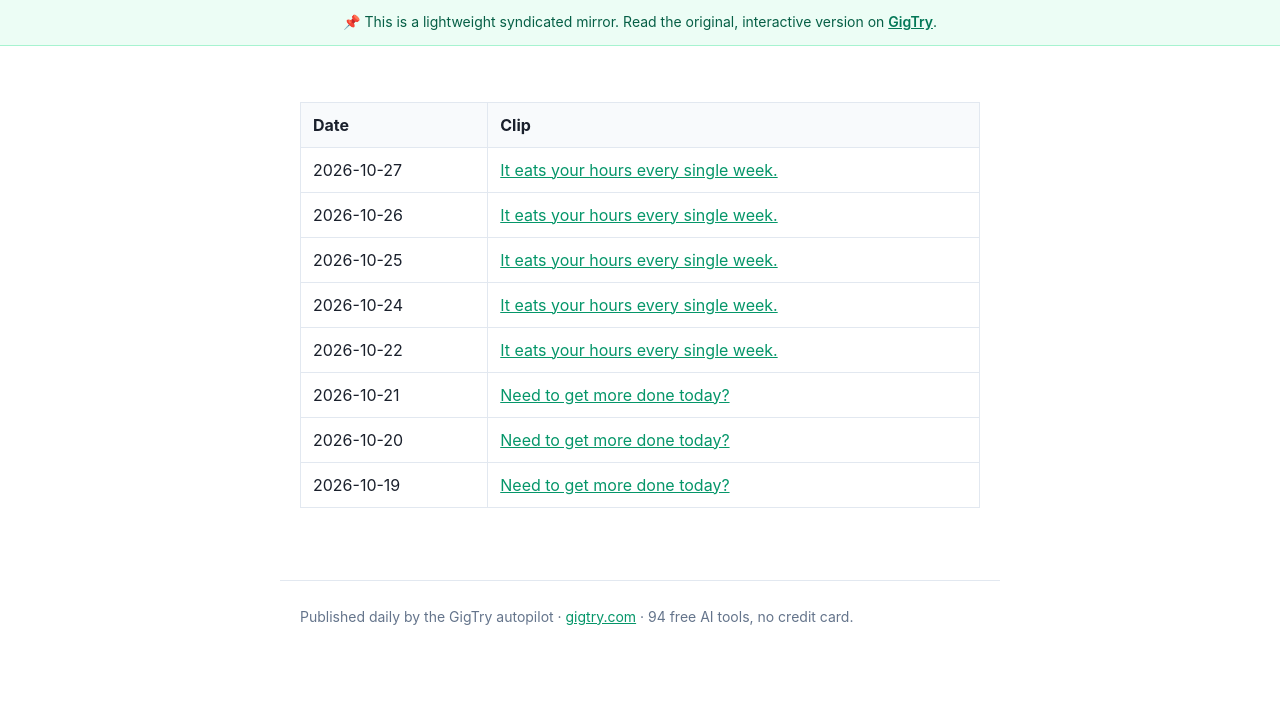
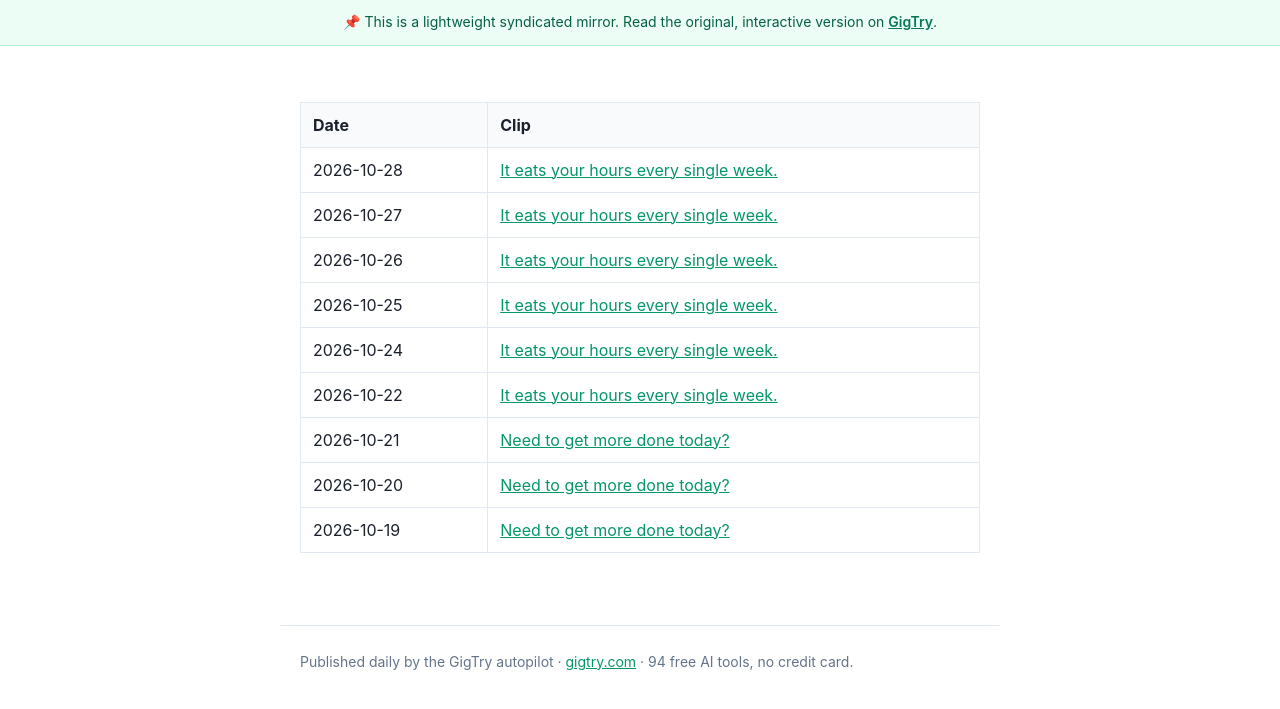
Before and after one commit to gigtryinfo-dev/gigtry-public, a Jekyll site: the page built from posts/clips/index.md, in a window 1280 px wide. Shown: the top 709 px of the page. Built offline with Jekyll 4.4.1, drawn with Linux system fonts in a browser that asks for light colours.

Commit message:
clips index: 2026-10-28

```diff
--- a/posts/clips/index.md
+++ b/posts/clips/index.md
@@ -7,6 +7,7 @@
 
 | Date | Clip |
 |------|------|
+| 2026-10-28 | [It eats your hours every single week.](https://gigtryinfo-dev.github.io/gigtry-public/posts/clips/2026-10-28-clip-1.html) |
 | 2026-10-27 | [It eats your hours every single week.](https://gigtryinfo-dev.github.io/gigtry-public/posts/clips/2026-10-27-clip-1.html) |
 | 2026-10-26 | [It eats your hours every single week.](https://gigtryinfo-dev.github.io/gigtry-public/posts/clips/2026-10-26-clip-1.html) |
 | 2026-10-25 | [It eats your hours every single week.](https://gigtryinfo-dev.github.io/gigtry-public/posts/clips/2026-10-25-clip-1.html) |
```
